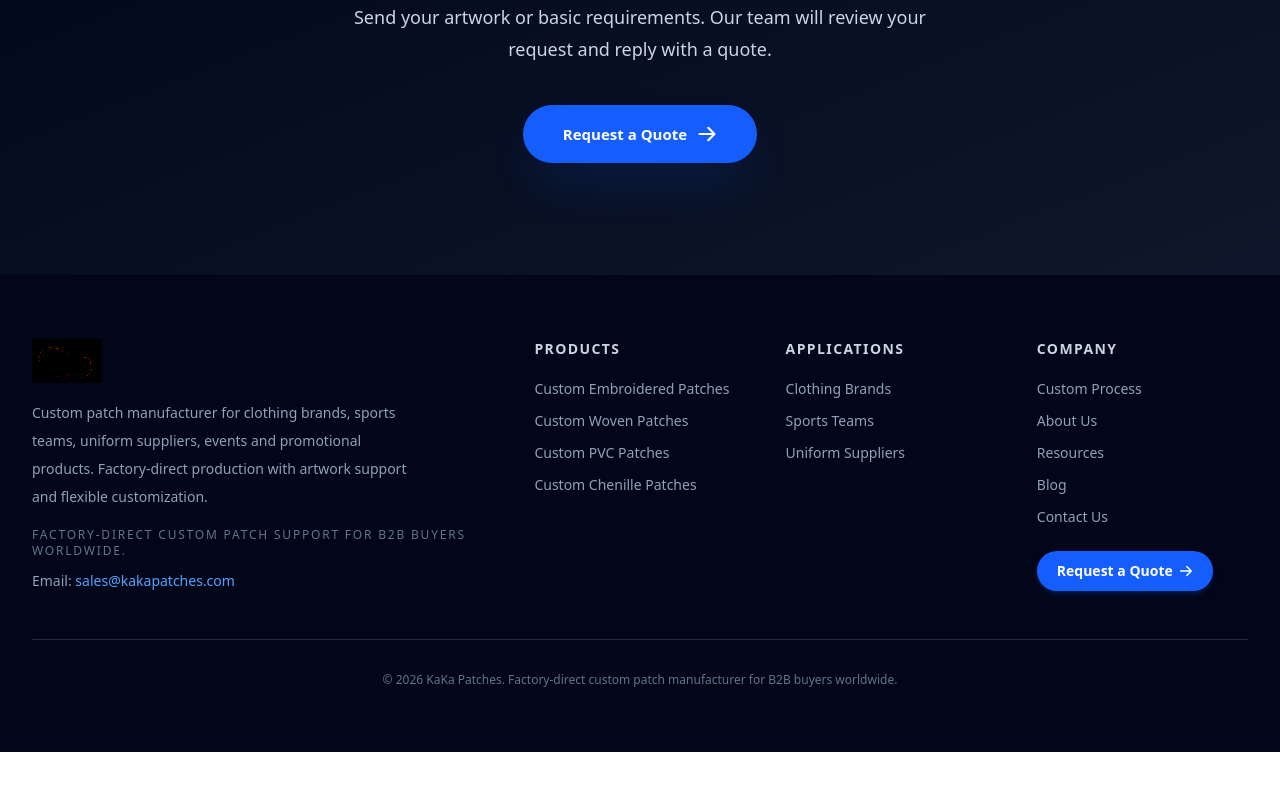
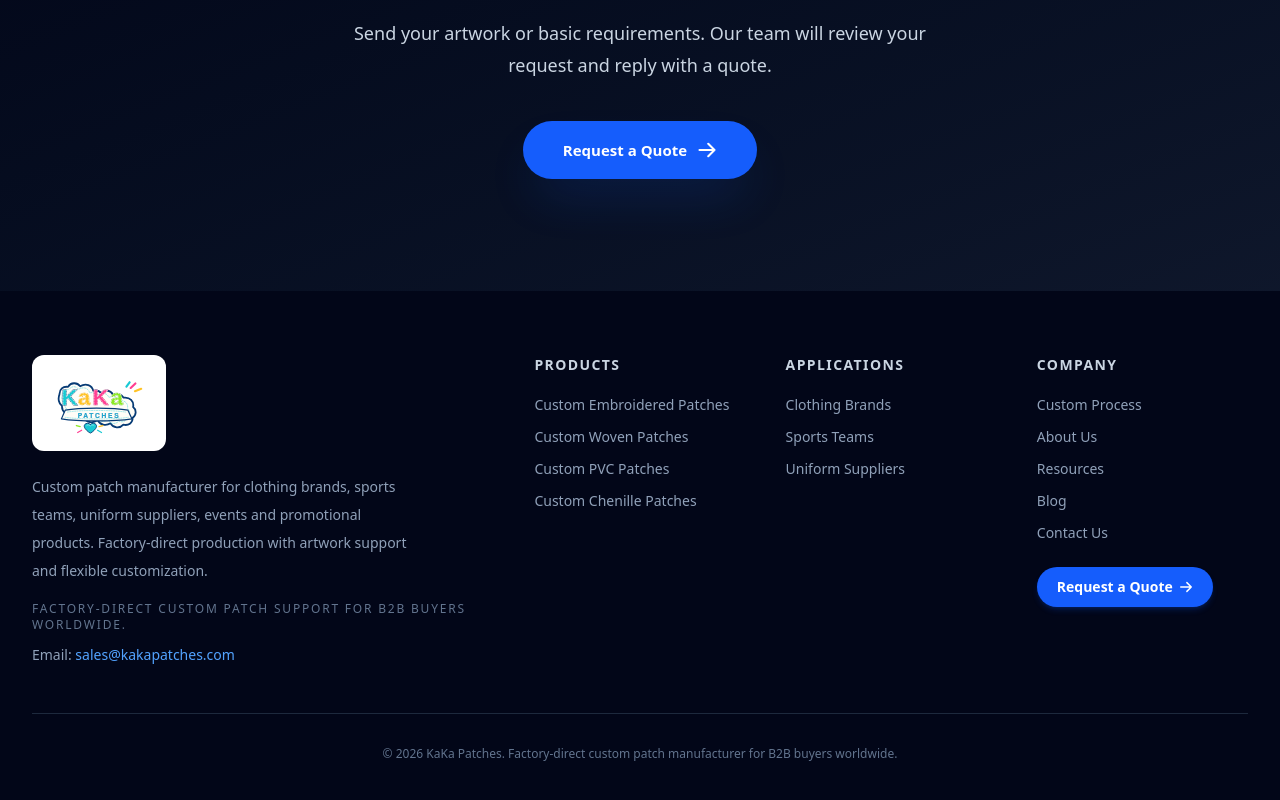
Before and after one commit to KevinGan333/kaka-patches-website, a Next.js app: page / in a window 1280 px wide. Shown: the part 6460-7260 px from the top of the page. Before the commit the page ends 7212 px from the top, so only its background shows below. Built offline with nearby package versions, Linux system fonts and the light colour scheme.

Commit message:
Improve header and footer logo size and contrast

```diff
--- a/components/SiteFooter.tsx
+++ b/components/SiteFooter.tsx
@@ -6,8 +6,10 @@
       <div className="mx-auto max-w-[1440px] px-8 py-16">
         <div className="grid gap-10 md:grid-cols-5">
           <div className="md:col-span-2">
-            {/* eslint-disable-next-line @next/next/no-img-element */}
-            <img src="/images/brand/kaka-patches-logo.svg" alt="KaKa Patches logo" className="h-11 w-auto brightness-[10] invert" />
+            <div className="inline-block rounded-xl bg-white p-4">
+              {/* eslint-disable-next-line @next/next/no-img-element */}
+              <img src="/images/brand/kaka-patches-logo.svg" alt="KaKa Patches logo" className="h-16 w-auto" />
+            </div>
             <p className="mt-4 max-w-sm text-sm leading-7 text-slate-400">
               Custom patch manufacturer for clothing brands, sports teams, uniform suppliers, events and promotional products. Factory-direct production with artwork support and flexible customization.
             </p>
--- a/components/SiteHeader.tsx
+++ b/components/SiteHeader.tsx
@@ -16,7 +16,7 @@
       <div className="mx-auto flex max-w-[1440px] items-center justify-between px-8 py-3.5">
         <Link href="/" className="group flex shrink-0 items-center">
           {/* eslint-disable-next-line @next/next/no-img-element */}
-          <img src="/images/brand/kaka-patches-logo.svg" alt="KaKa Patches logo" className="h-10 w-auto" />
+          <img src="/images/brand/kaka-patches-logo.svg" alt="KaKa Patches logo" className="h-14 w-auto" />
         </Link>
 
         <nav className="flex items-center gap-1 text-sm font-medium text-slate-600">
```
